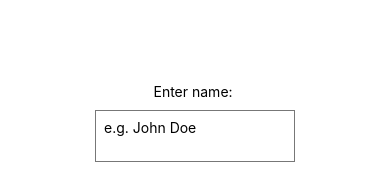
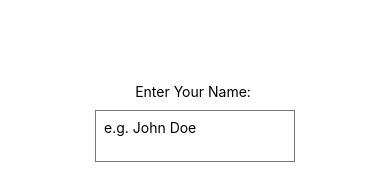
Before and after one commit to syedabbasali/React-native, a React Native app in the folder react-app/: screen / in a window 390 px wide. Shown: the part 250-423 px from the top of the page. Built offline with nearby package versions, Linux system fonts and the light colour scheme.

Commit message:
Text changes

```diff
--- a/react-app/App.js
+++ b/react-app/App.js
@@ -10,7 +10,7 @@ export default function App() {
 
   return (
     <View style={styles.container}>
-      <Text>Enter name: </Text>
+      <Text>Enter Your Name: </Text>
       <TextInput
       multiline
 
```
